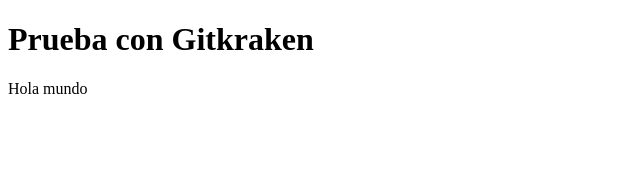
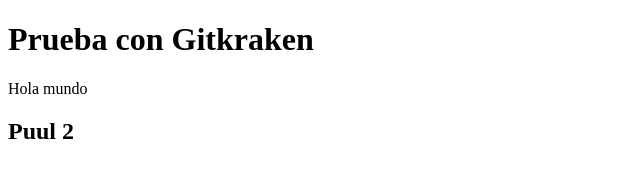
Before and after one commit to jegofer/geopython, a plain HTML site: page index.html in a window 1280 px wide. Shown: the whole page, without its empty margins (0-640 px from the left). Drawn offline with Linux system fonts and the light colour scheme.

Commit message:
Es necesario merge

```diff
--- a/index.html
+++ b/index.html
@@ -7,5 +7,6 @@
   <body>
     <h1>Prueba con Gitkraken</h1>
     <p>Hola mundo</p>
+    <h2>Puul 2</h2>
   </body>
 </html>
```
